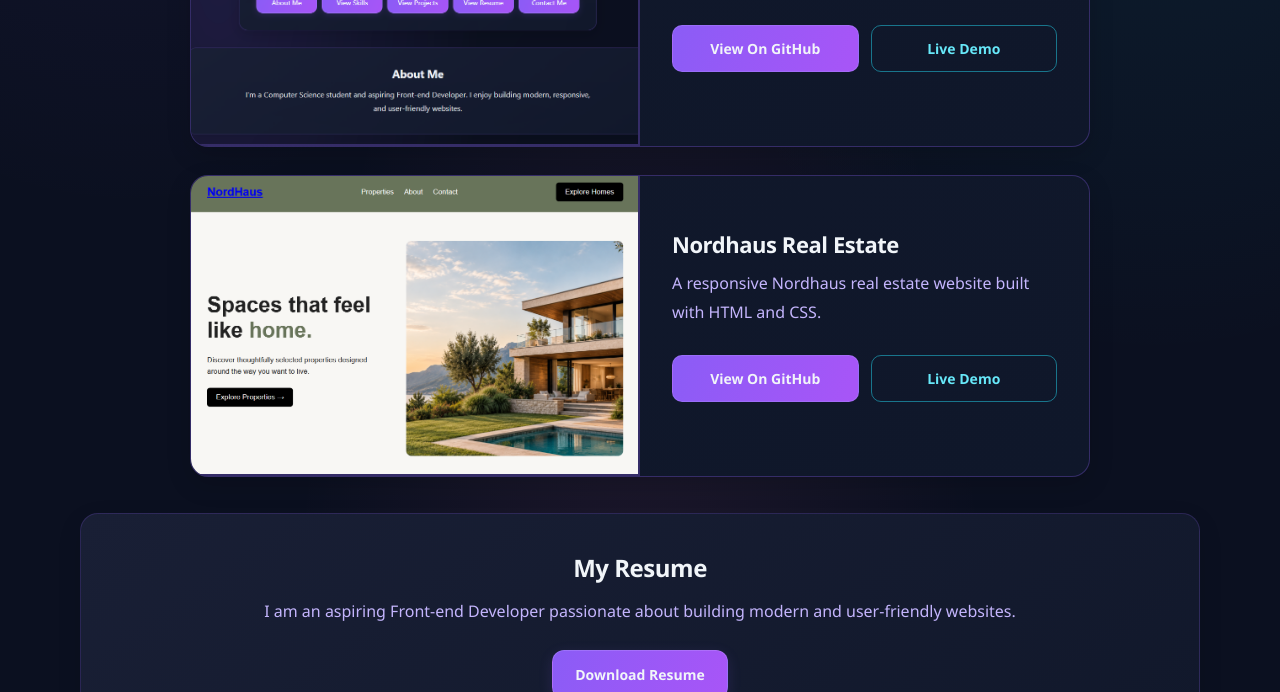
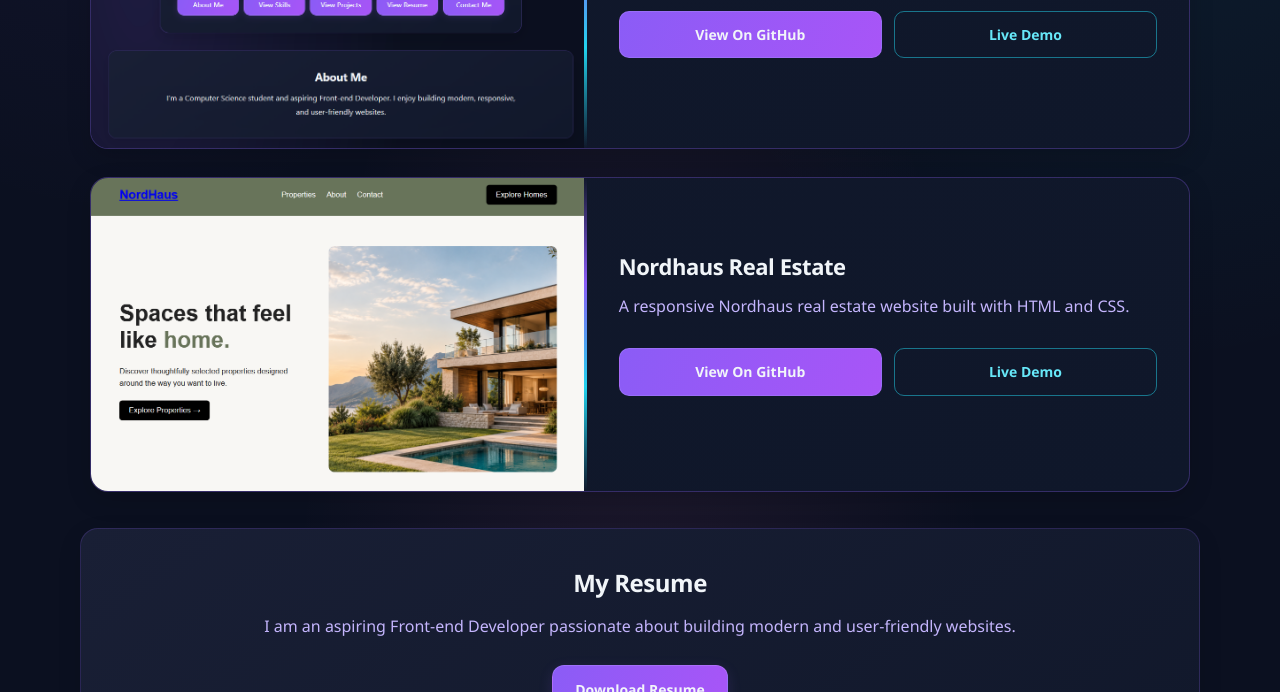
Before and after one commit to helia-hashemabadi/personal-portfolio, a plain HTML site: page index.html in a window 1280 px wide. Shown: the part 1215-1907 px from the top of the page. Drawn offline with Linux system fonts and the light colour scheme.

Commit message:
fix: correct project card layout on desktop

```diff
--- a/index.html
+++ b/index.html
@@ -61,7 +61,7 @@
             alt="Preview of my portfolio website"
             src="img/portfolio-img.png"
           />
-
+          <hr class="project-divider" />
           <div class="project-content">
             <h3>Personal Portfolio</h3>
             <p>A responsive portfolio website built with HTML and CSS.</p>
@@ -91,7 +91,7 @@
             alt="Preview of Nordhaus Real Estate"
             src="img/Nordhaus-img.png"
           />
-
+          <hr class="project-divider" />
           <div class="project-content">
             <h3>Nordhaus Real Estate</h3>
 
--- a/style.css
+++ b/style.css
@@ -275,7 +275,19 @@ button:focus-visible {
   height: 220px;
   object-fit: cover;
   object-position: center;
-  border-bottom: 2px solid #8b5cf64d;
+}
+
+.project-divider {
+  border: none;
+  height: 3px;
+  background: linear-gradient(
+    to right,
+    transparent,
+    #8b5cf6,
+    #22d3ee,
+    transparent
+  );
+  margin: 1px;
 }
 
 .project-content {
@@ -658,22 +670,45 @@ button:focus-visible {
   }
   .project-card {
     display: grid;
-    grid-template-columns: 1fr 1fr;
-    max-width: 900px;
+    grid-template-columns: minmax(0, 45fr) 3px minmax(0, 55fr);
+    max-width: 1100px;
+    width: 100%;
     margin: 28px auto 0;
     align-items: stretch;
   }
+
   .project-img {
+    grid-column: 1;
+    grid-row: 1;
     width: 100%;
     height: 100%;
     min-height: 300px;
     object-fit: cover;
-    border-right: 2px solid #8b5cf64d;
   }
+
+  .project-divider {
+    grid-column: 2;
+    grid-row: 1;
+    justify-self: center;
+    width: 3px;
+    height: 100%;
+    margin: 0;
+    background: linear-gradient(
+      to bottom,
+      transparent,
+      #8b5cf6,
+      #22d3ee,
+      transparent
+    );
+  }
+
   .project-content {
+    grid-column: 3;
+    grid-row: 1;
     display: flex;
     flex-direction: column;
     justify-content: center;
+    min-width: 0;
     padding: 32px;
   }
   .project-links {
```
